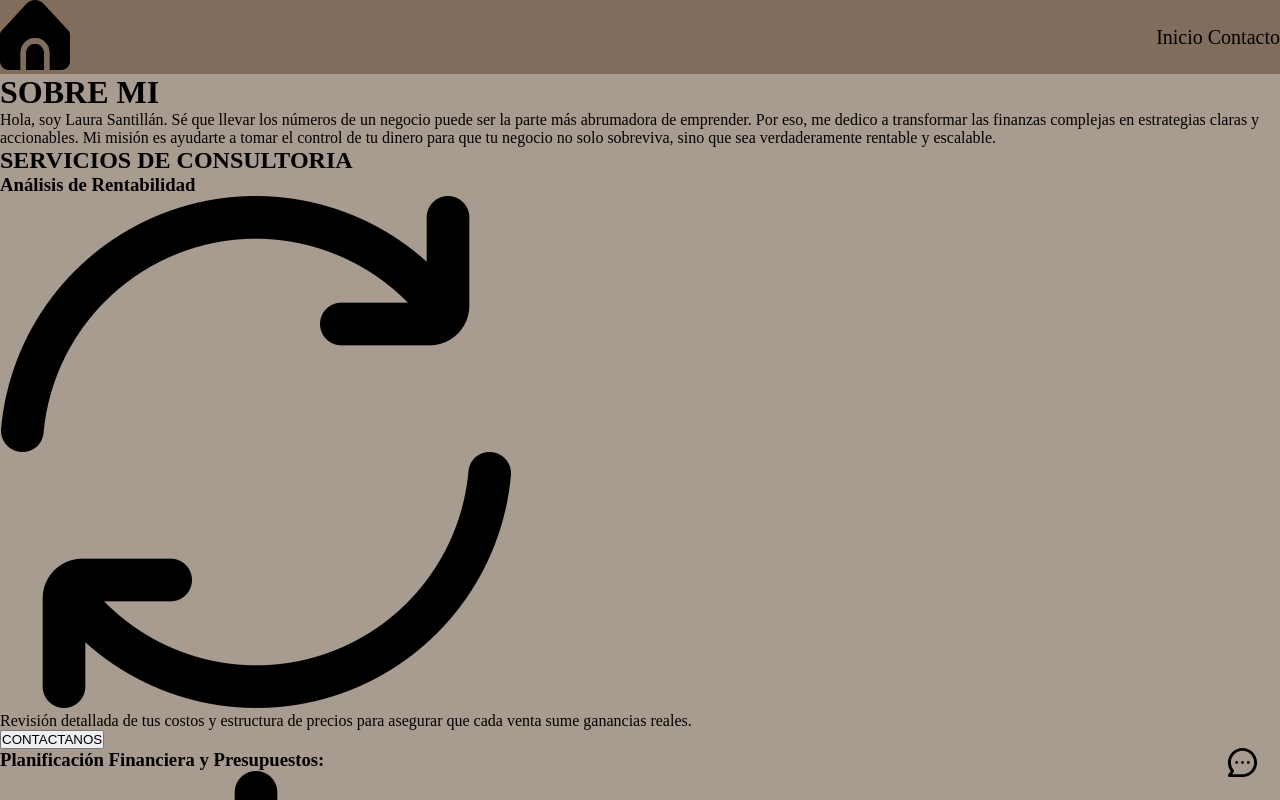
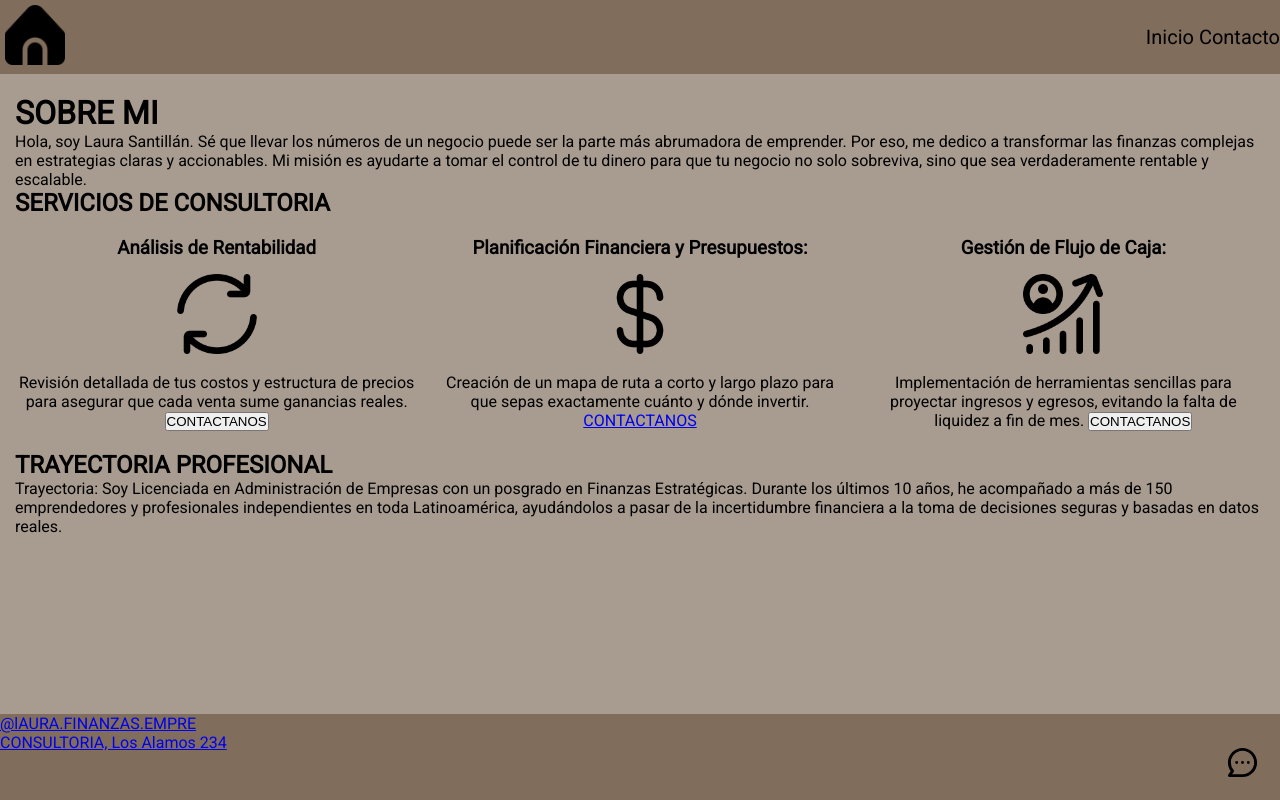
Before and after one commit to ivosampaolesi/AW-Actividades, a website: page actividad 7/scr/index.html in a window 1280 px wide. Shown: the top 800 px of the page. Drawn offline with Linux system fonts and the light colour scheme.

Commit message:
Actividad 7 Lista

```diff
--- a/actividad 7/actividad.txt
+++ /dev/null
@@ -1,6 +0,0 @@
-Utilizar selectores de TIPO para estilizar los elementos de manera global.
-Utilizar selectores de CLASE para especificar los bloques principales de nuestro layout (plantilla). En el caso de que el desarrollo no cuente con los 3 bloques vistos (header, main y footer), deberá crearlos.
-Los selectores de CLASE deben ser denominados con nombres acordes a la función de dicho bloque; esto mejora la lectura del código, el mantenimiento y escalado.
-Utilizar selectores combinados.
-Utilizar el modelo de caja alternativo.
-Utilizar un reseteo básico y su organización.
--- a/actividad 7/scr/index.html
+++ b/actividad 7/scr/index.html
@@ -5,7 +5,7 @@
     <meta charset="UTF-8">
     <meta name="viewport" content="width=device-width, initial-scale=1.0">
     <title>Consultoria Financiera / Laura Santillán </title>
-    <link rel="stylesheet" href="./recursos/style.css">
+    <link rel="stylesheet" href="./recursos/estilos/index.css">
 </head>
 
 
@@ -41,7 +41,7 @@
 
     </header>
 
-    <main>
+    <main class="contenido-principal">
 
         <h1>SOBRE MI</h1>
 
--- a/actividad 7/scr/recursos/style.css
+++ b/actividad 7/scr/recursos/estilos/index.css
@@ -1,3 +1,9 @@
+
+
+@font-face{
+    font-family: Roboto;
+    src: url(./fuentes/Roboto-Regular.ttf);
+}
 *{
     margin: 0;
     padding: 0;
@@ -5,7 +11,11 @@
 }
 
 body{
+    display: flex;
+    min-height: 100vh;
+    flex-direction: column;
     background-color: rgb(168, 155, 144);
+    font-family: Roboto;
 }
 .encabezado-principal{
     position: sticky;
@@ -19,6 +29,7 @@ body{
 .encabezado-principal a img{
     height: 70px;
     width: 70px;
+    padding: 5px;
 }
 .encabezado-principal nav a {
     text-decoration: none;
@@ -26,14 +37,40 @@ body{
     font-size: 20px;
 }
 
+
+
 .contenido-principal{
+    height: 80vh;
+    padding: 20px 15px;
 
 }
+
+.contenido-principal section div {
+    display: grid;
+    grid-template-columns: repeat(3, 1fr);
+    gap: 20px;
+    padding: 20px 0;
+}
+
+.contenido-principal section article {
+    text-align: center;
+}
+
+.contenido-principal section article img {
+    width: 80px;
+    height: 80px;
+    margin: 15px 0;
+}
+
+
+
 .pie-principal{
+    height: 12vh;
     background-color: rgb(129, 109, 92);
+
 }
 .pie-principal .mensajeria{
-    position: fixed; /* referencia es el viewport */
+    position: fixed;
     bottom: 20px;
     right: 20px;
     height: 35px;
```
Also changed, not shown: actividad 7/scr/contacto.html (+1 -2 lines), actividad 7/scr/recursos/estilos/fuentes/Roboto-Regular.ttf (added).
